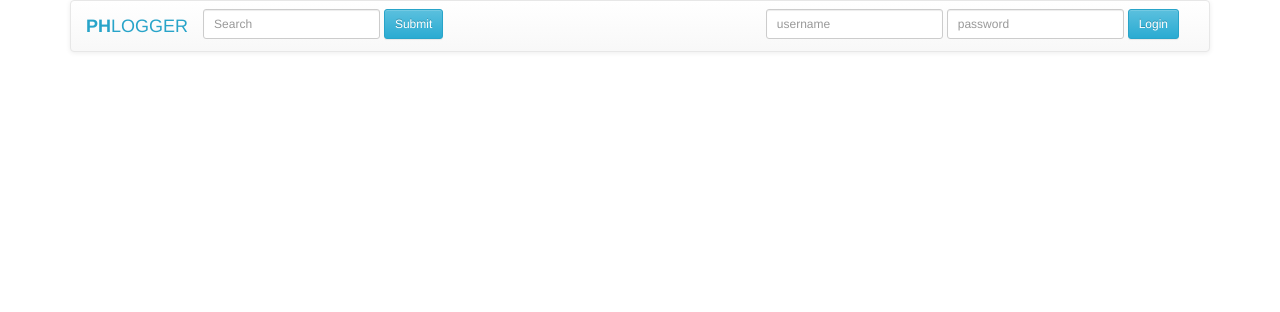
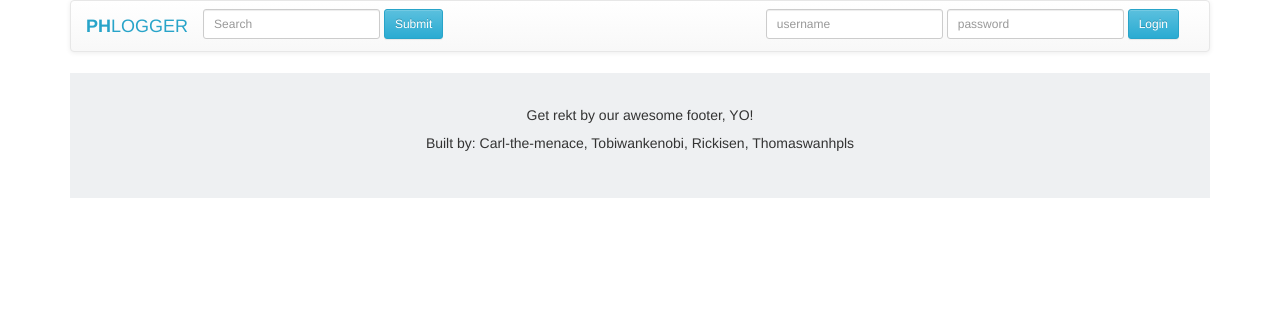
Before and after one commit to rickisen/Phlogger, a PHP site: template templates/index.twig in a window 1280 px wide. Shown: the top 312 px of the page. Run offline with PHP 8.4, Linux system fonts and the light colour scheme; the template is opened without the code that fills it, so the values that code supplies are empty; some libraries are stand-ins or nearby versions.

Commit message:
Added footer and stuff

```diff
--- a/css/dashboard.css
+++ b/css/dashboard.css
@@ -42,4 +42,5 @@ textarea {
 
 #post-btn {
 	margin-top: 15px;
+	margin-bottom: 50px;
 }
--- /dev/null
+++ b/css/footer.css
@@ -0,0 +1,9 @@
+#footer-container {
+	background: #EEF0F2;
+	text-align: center;
+	height: 125px;
+}
+
+#footer-container h5 {
+	margin-top: 35px;
+}
--- a/templates/footer.twig
+++ b/templates/footer.twig
@@ -0,0 +1,2 @@
+<h5>Get rekt by our awesome footer, YO!</h5>
+<p>Built by: Carl-the-menace, Tobiwankenobi, Rickisen, Thomaswanhpls</p>
--- a/templates/index.twig
+++ b/templates/index.twig
@@ -5,6 +5,7 @@
 
 	<link rel="stylesheet" href="css/style.css" />
 	<link rel="stylesheet" href="css/dashboard.css" />
+	<link rel="stylesheet" href="css/footer.css" />
 
 	<!-- Latest compiled and minified CSS -->
 	<link rel="stylesheet" href="https://maxcdn.bootstrapcdn.com/bootstrap/3.3.6/css/bootstrap.min.css" integrity="sha384-1q8mTJOASx8j1Au+a5WDVnPi2lkFfwwEAa8hDDdjZlpLegxhjVME1fgjWPGmkzs7" crossorigin="anonymous">
@@ -40,6 +41,15 @@
 
 
 		</div>
+
+<div class="container-fluid">
+	<div class="row">
+		<div class="col-xs-12" id="footer-container">
+			{% include "footer.twig" %}
+		</div>
+	</div>
+</div>
+
 	</div>
 </body>
 </html>
```
